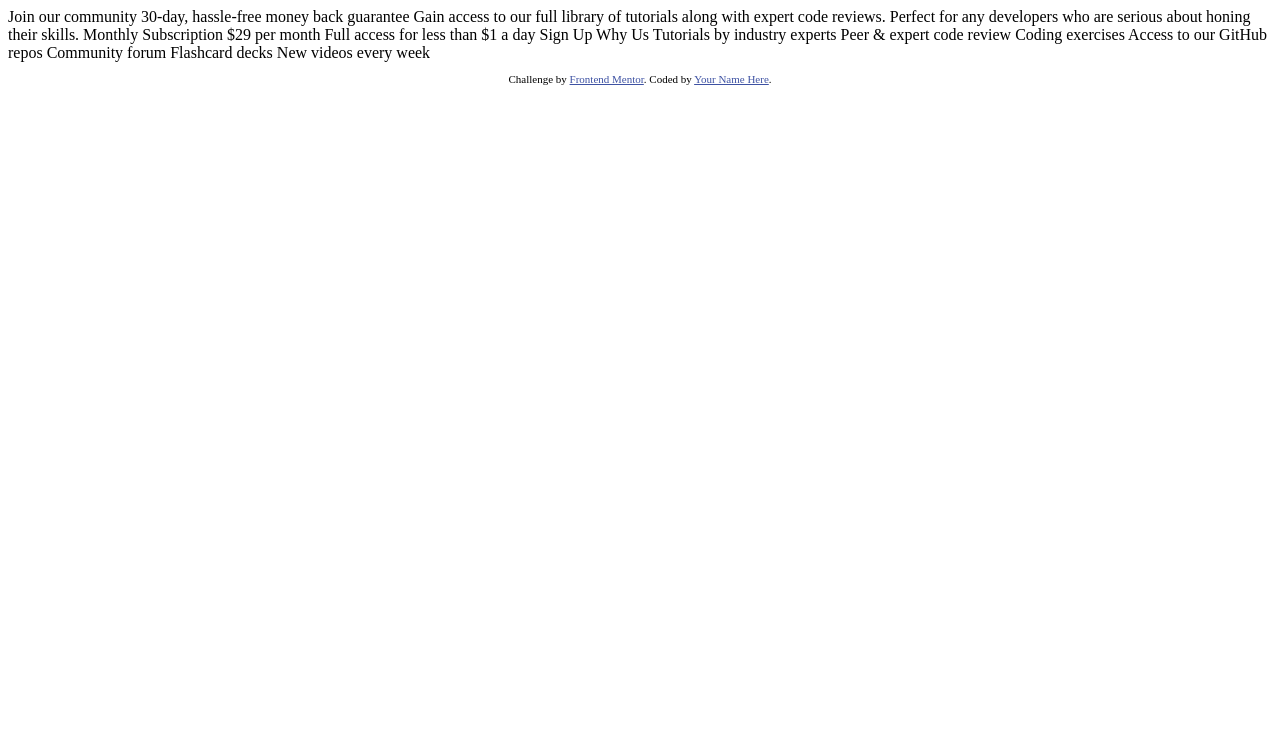
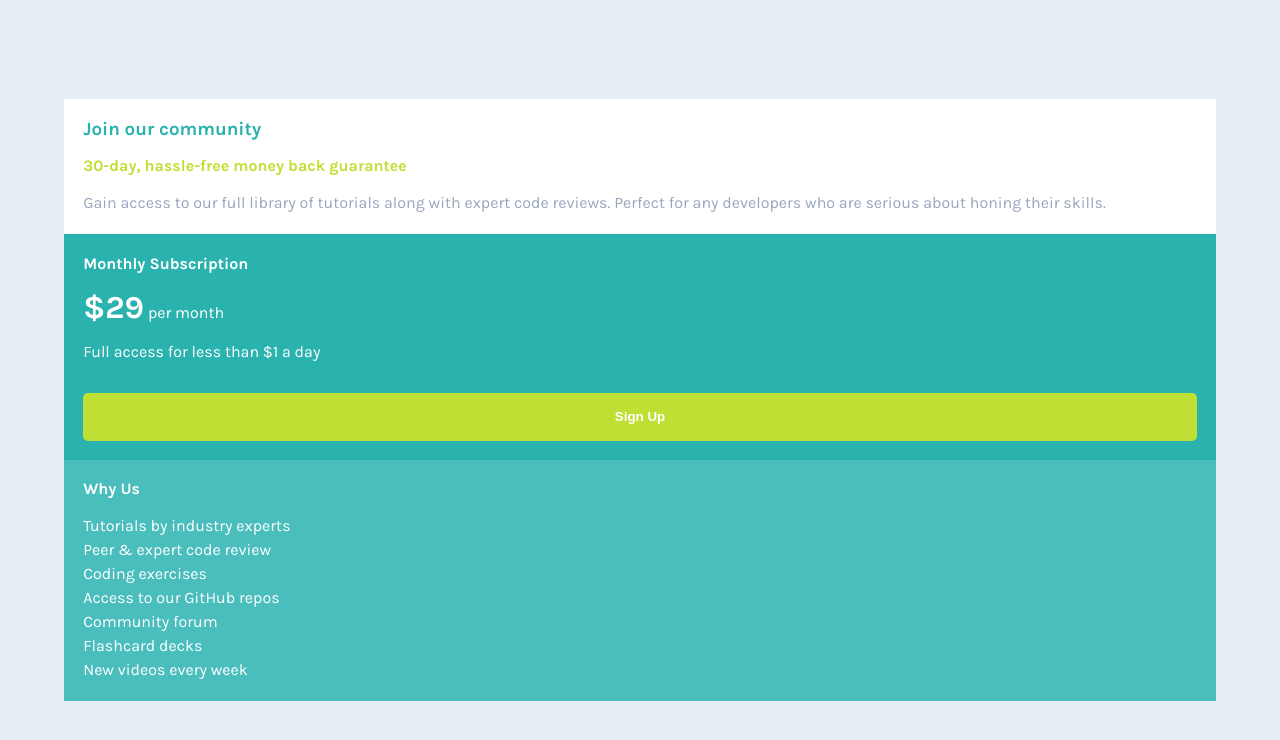
Before and after one commit to codebyfauzan/single-price-grid-component, a plain HTML site: page index.html in a window 1280 px wide. Drawn offline with Linux system fonts and the light colour scheme.

Commit message:
make the component and add some styles

```diff
--- a/index.html
+++ b/index.html
@@ -1,50 +1,73 @@
 <!DOCTYPE html>
 <html lang="en">
+
 <head>
   <meta charset="UTF-8">
-  <meta name="viewport" content="width=device-width, initial-scale=1.0"> <!-- displays site properly based on user's device -->
+  <meta name="viewport" content="width=device-width, initial-scale=1.0">
+  <!-- displays site properly based on user's device -->
 
   <link rel="icon" type="image/png" sizes="32x32" href="./images/favicon-32x32.png">
+
+  <!-- CSS -->
+  <link rel="stylesheet" href="style.css">
+
+  <!-- Google fonts -->
+  <link rel="preconnect" href="https://fonts.gstatic.com">
+  <link href="https://fonts.googleapis.com/css2?family=Karla:wght@400;700&display=swap" rel="stylesheet">
 
   <title>Frontend Mentor | Single Price Grid Component</title>
 
   <!-- Feel free to remove these styles or customise in your own stylesheet 👍 -->
   <style>
-    .attribution { font-size: 11px; text-align: center; }
-    .attribution a { color: hsl(228, 45%, 44%); }
+    .attribution {
+      font-size: 11px;
+      text-align: center;
+    }
+
+    .attribution a {
+      color: hsl(228, 45%, 44%);
+    }
   </style>
 </head>
+
 <body>
-  Join our community
 
-  30-day, hassle-free money back guarantee
+  <div class="container">
+    <div class="top-section">
+      <div class="join">
+        <h3>Join our community</h3>
+        <h4>30-day, hassle-free money back guarantee</h4>
+        <p>Gain access to our full library of tutorials along with expert code reviews.
+          Perfect for any developers who are serious about honing their skills.</p>
+      </div>
+    </div>
+    <div class="bottom-section">
+      <div class="monthly-subs">
+        <h4>Monthly Subscription</h4>
+        <p><span>&dollar;29</span> per month</p>
+        <p>Full access for less than &dollar;1 a day</p>
+        <button>Sign Up</button>
+      </div>
+      <div class="why-us">
+        <h4>Why Us</h4>
+        <p>Tutorials by industry experts</p>
+        <p>Peer &amp; expert code review</p>
+        <p>Coding exercises</p>
+        <p>Access to our GitHub repos</p>
+        <p>Community forum</p>
+        <p>Flashcard decks</p>
+        <p>New videos every week</p>
+      </div>
+    </div>
+  </div>
 
-  Gain access to our full library of tutorials along with expert code reviews.
-  Perfect for any developers who are serious about honing their skills.
 
-  Monthly Subscription
-
-  &dollar;29 per month
-
-  Full access for less than &dollar;1 a day
-
-  Sign Up
-
-  Why Us
-
-  Tutorials by industry experts
-  Peer &amp; expert code review
-  Coding exercises
-  Access to our GitHub repos
-  Community forum
-  Flashcard decks
-  New videos every week
-
-  <footer>
+  <!-- <footer>
     <p class="attribution">
       Challenge by <a href="https://www.frontendmentor.io?ref=challenge" target="_blank">Frontend Mentor</a>.
       Coded by <a href="#">Your Name Here</a>.
     </p>
-  </footer>
+  </footer> -->
 </body>
+
 </html>
--- /dev/null
+++ b/style.css
@@ -0,0 +1,115 @@
+* {
+    margin: 0;
+    padding: 0;
+    box-sizing: border-box;
+}
+
+body {
+    width: 100vw;
+    height: 100vh;
+    font-family: 'Karla', sans-serif;
+    display: flex;
+    align-items: center;
+    justify-content: center;
+    font-size: 16px;
+    background-color: #E6EFF6;
+}
+
+/* Single Price Container */
+.container {
+    width: 90vw;
+    /* min-width: 350px;
+    max-width: 90vw; */
+    margin: auto;
+    background-color: aquamarine;
+    display: flex;
+    flex-direction: column;
+}
+
+/* Top & Join Our Community Section */
+.top-section {
+    display: flex;
+    background-color: white;
+    flex: 1;
+}
+
+.join {
+    flex: 1;
+    padding: 1.2rem;
+}
+
+.join h3 {
+    color: hsl(179, 62%, 43%);
+    margin-bottom: 1rem;
+}
+
+.join h4 {
+    color: hsl(71, 73%, 54%);
+    margin-bottom: 1rem;
+}
+
+.join p {
+    color: hsl(218, 22%, 67%);
+    line-height: 1.5rem;
+}
+
+
+
+/* Bottom Section */
+.bottom-section {
+    display: flex;
+    flex-direction: column;
+    background-color: hsl(179, 62%, 43%);
+    flex: 2;
+}
+
+/* monthly subscription */
+.monthly-subs {
+    background-color: hsl(179, 62%, 43%);
+    flex: 1;
+    padding: 1.2rem;
+    color: white;
+}
+
+.monthly-subs h4 {
+    margin-bottom: 1rem;
+}
+
+.monthly-subs p span {
+    font-size: 2rem;
+    font-weight: 700;
+}
+
+.monthly-subs h4 + p {
+    margin-bottom: 1rem;
+}
+
+.monthly-subs p:nth-of-type(2) {
+    margin-bottom: 2rem;
+}
+
+.monthly-subs button {
+    color: white;
+    font-weight: 700;
+    background-color: hsl(71, 73%, 54%);
+    width: 100%;
+    height: 3rem;
+    border: none;
+    border-radius: 5px;
+}
+
+/* Why Us */
+.why-us {
+    background-color: #4ABEBD;
+    flex: 1;
+    padding: 1.2rem;
+    color: white;
+}
+
+.why-us h4 {
+    margin-bottom: 1rem;
+}
+
+.why-us p {
+    line-height: 1.5rem;
+}
```
